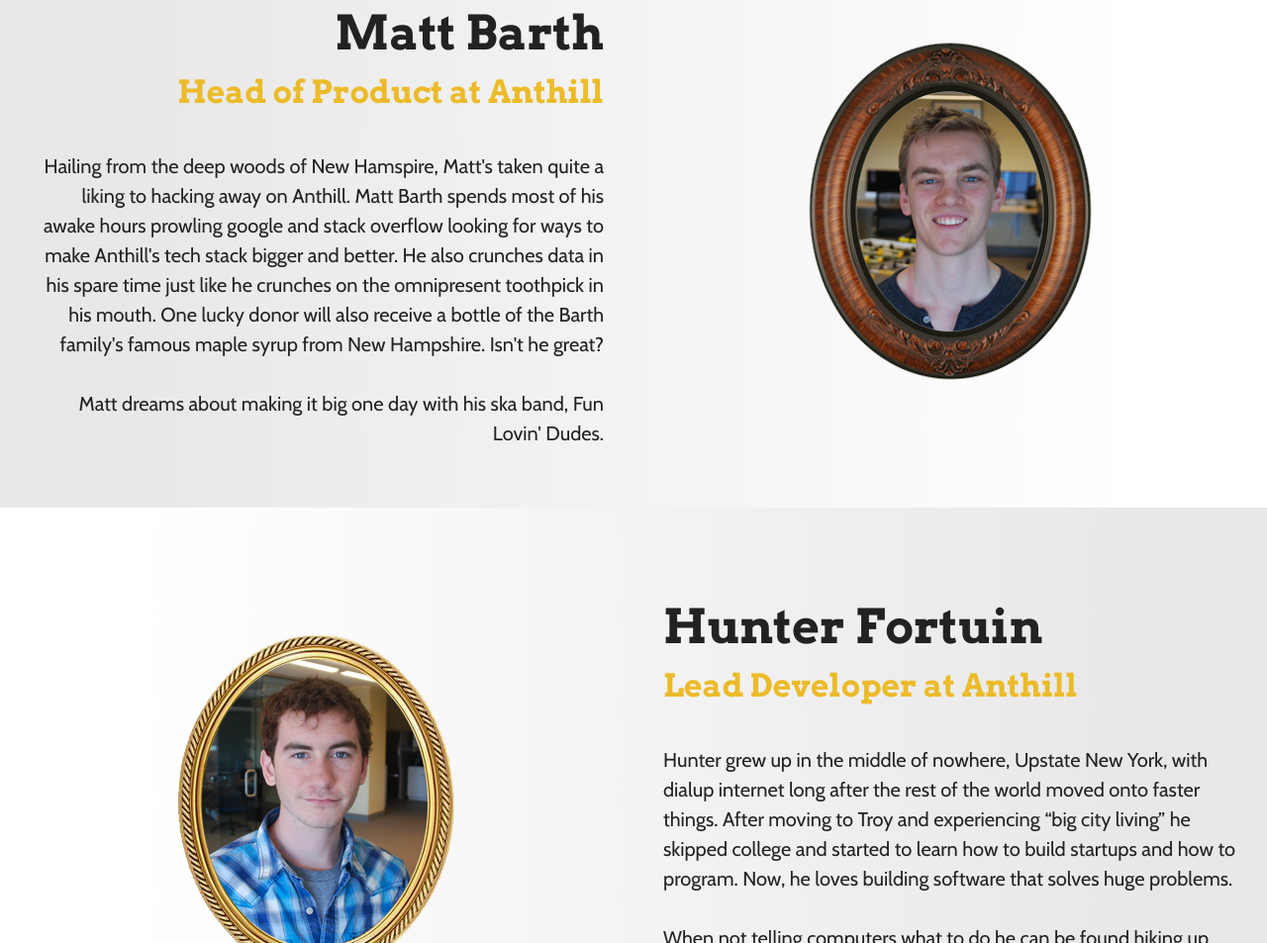
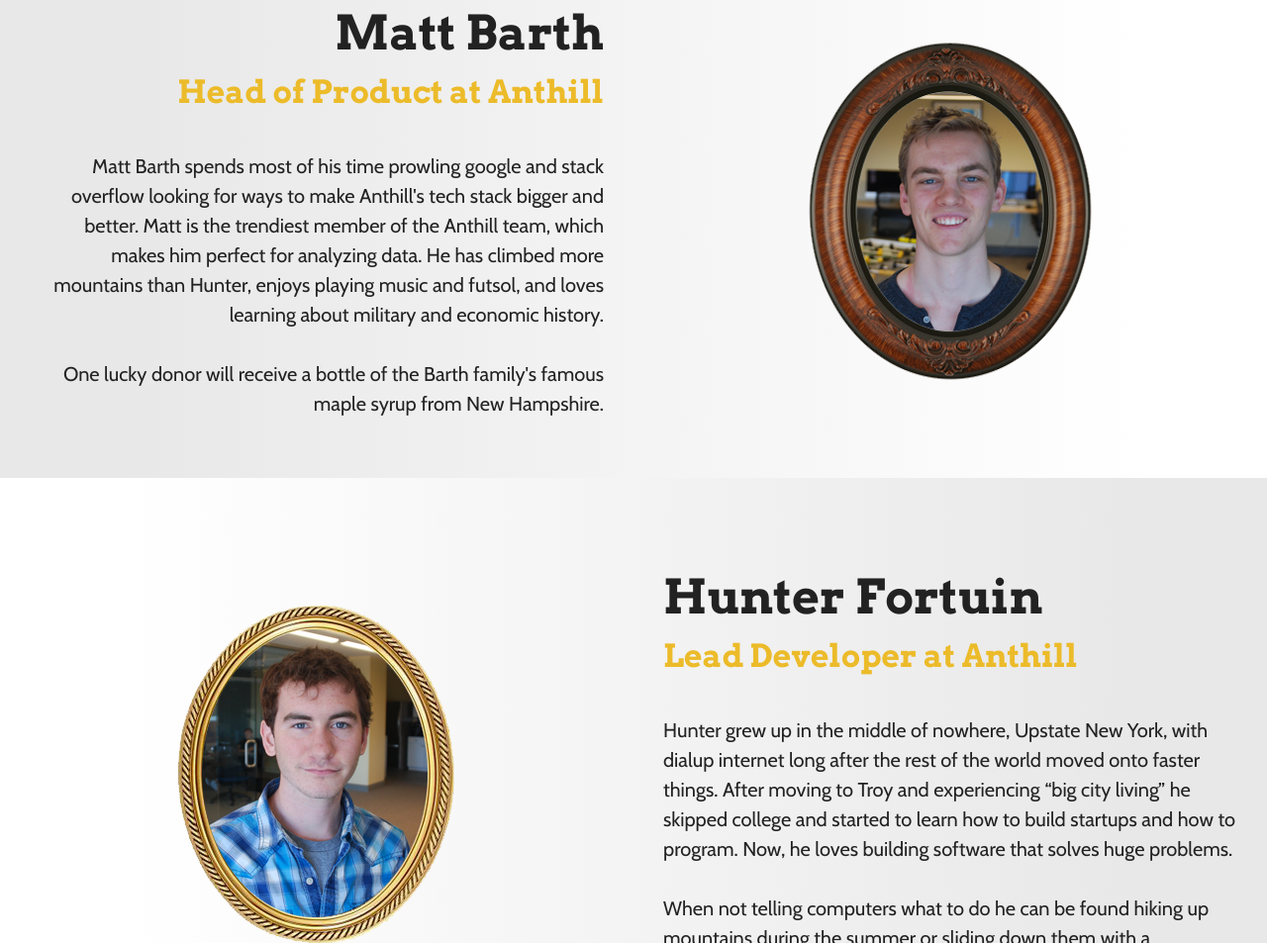
Before and after one commit to MattxDamon/hackerhouse, a plain HTML site: page index.html in a window 1280 px wide. Shown: the part 2513-3466 px from the top of the page at 99% size. Drawn offline with nearby package versions, Linux system fonts and the light colour scheme.

Commit message:
profile change

```diff
--- a/index.html
+++ b/index.html
@@ -139,8 +139,9 @@
           <div class="spacing-block"></div>
           <h2 class="no-margin">Matt Barth</h2>
           <h3 class="primary-text"><b>Head of Product at Anthill</b></h3>
-          <p>Hailing from the deep woods of New Hamspire, Matt's taken quite a liking to hacking away on Anthill.  Matt Barth spends most of his awake hours prowling google and stack overflow looking for ways to make Anthill's tech stack bigger and better.  He also crunches data in his spare time just like he crunches on the omnipresent toothpick in his mouth.  One lucky donor will also receive a bottle of the Barth family's famous maple syrup from New Hampshire.  Isn't he great?</p>
-          <p>Matt dreams about making it big one day with his ska band, Fun Lovin' Dudes.</p>
+          <p>Matt Barth spends most of his time prowling google and stack overflow looking for ways to make Anthill's tech stack bigger and better. Matt is the trendiest member of the Anthill team, which makes him perfect for analyzing data. He has climbed more mountains than Hunter, enjoys playing music and futsol, and loves learning about military and economic history.
+          </p>
+          <p>One lucky donor will receive a bottle of the Barth family's famous maple syrup from New Hampshire.</p>
         </section>
         <section class="unit half hide-on-mobiles align-center" style="padding-top:100px">
           <img style="border-radius:50%" src="img/matt.png">
```
